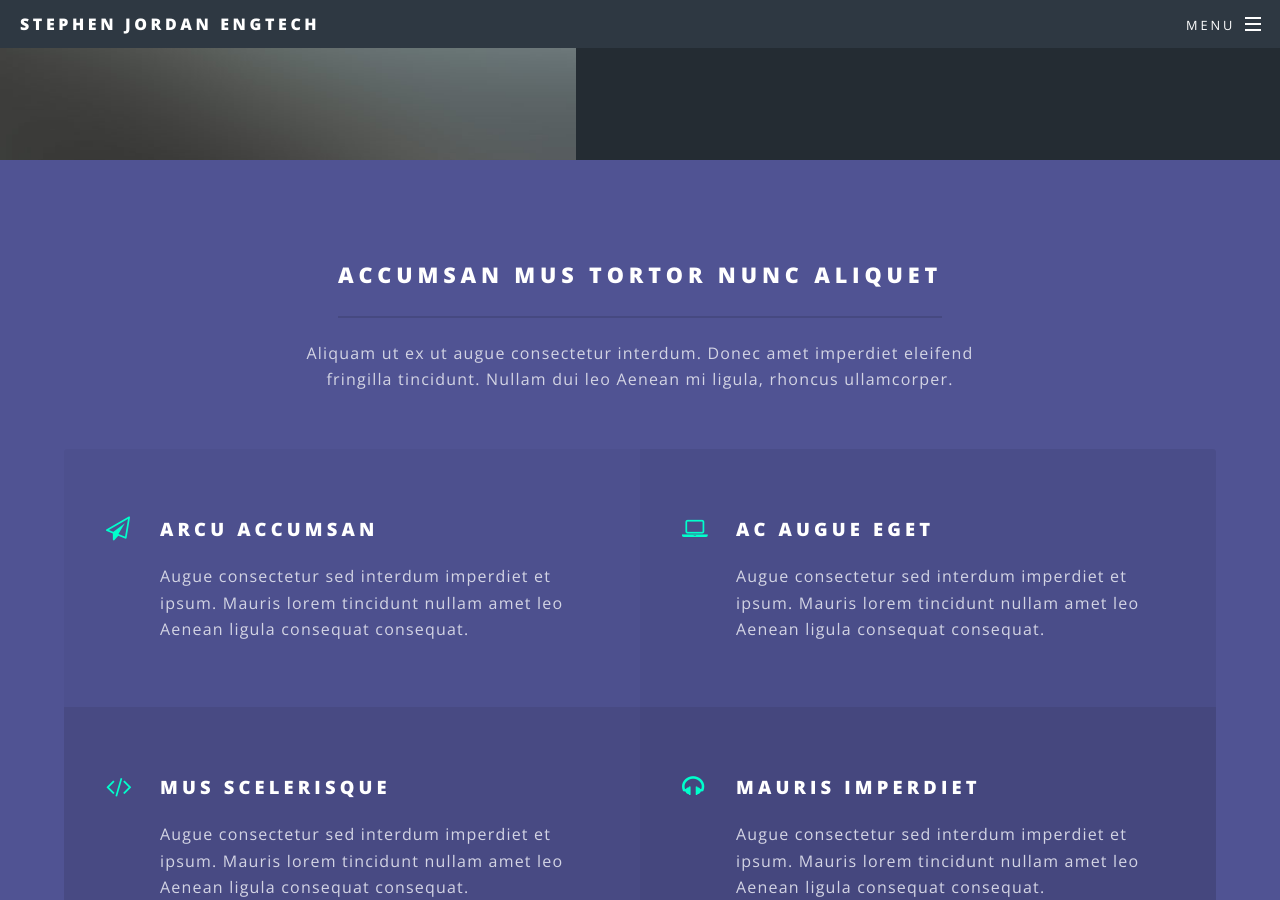
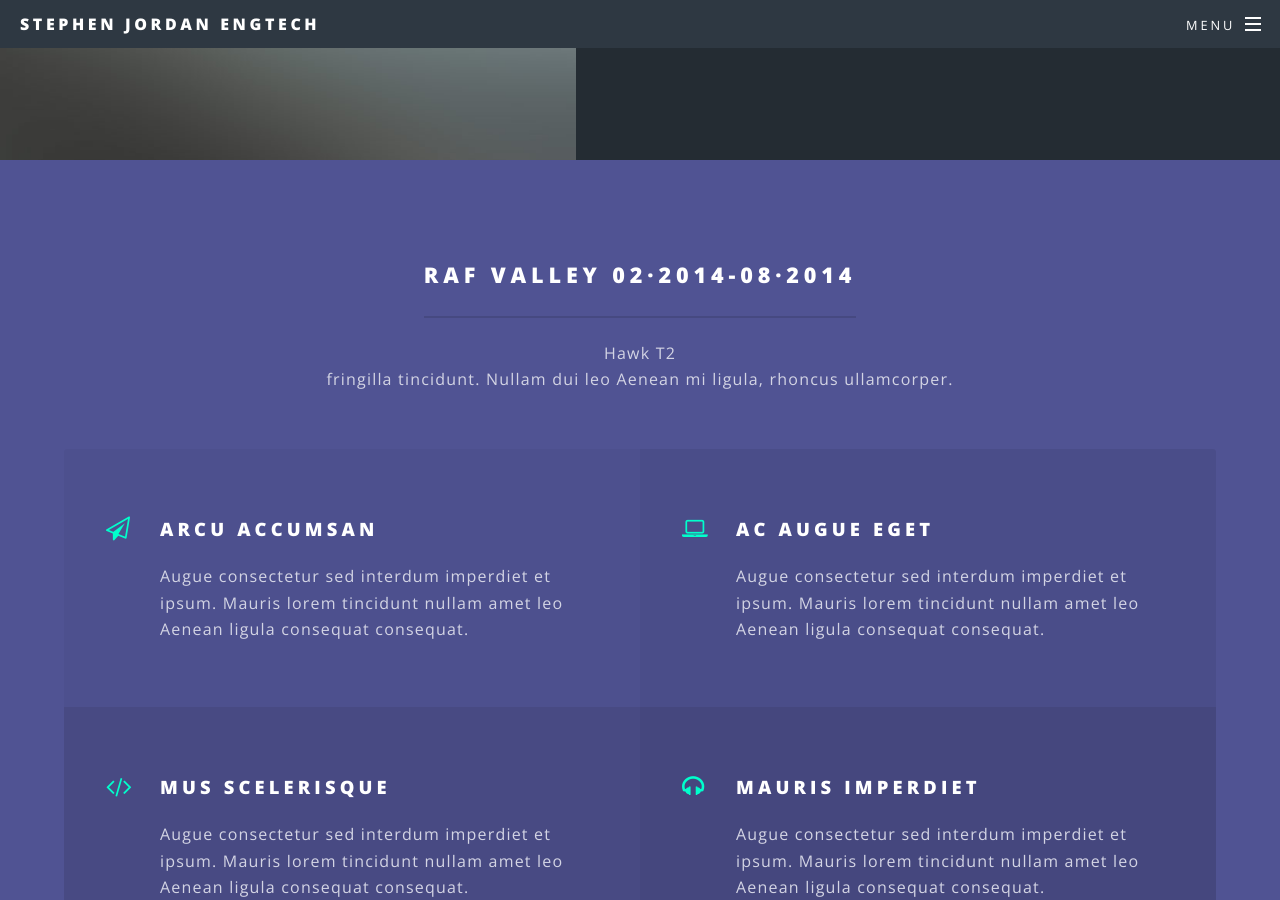
Before and after one commit to SJJUK/SJJUK.github.io, a Jekyll site: the page built from index.html, in a window 1280 px wide and 900 px high, scrolled down 2508 px. Built offline with Jekyll 4.4.1, drawn with Linux system fonts in a browser that asks for light colours; some of the changed text lies outside the part shown.

Commit message:
Update index.html

```diff
--- a/index.html
+++ b/index.html
@@ -34,7 +34,7 @@
 					<section id="two" class="wrapper alt style2">
 						<section class="spotlight">
 							<div class="image"><img src="images/pic01.jpg" alt="" /></div><div class="content">
-								<h2>RAF Coningsby 2014-Present<br />
+								<h2>RAF Coningsby 08·2014-Present<br />
 								Eurofighter Typhoon</h2>
 								<p>Aliquam ut ex ut augue consectetur interdum. Donec hendrerit imperdiet. Mauris eleifend fringilla nullam aenean mi ligula.</p>
 							</div>
@@ -59,8 +59,8 @@
 					<section id="three" class="wrapper style3 special">
 						<div class="inner">
 							<header class="major">
-								<h2>Accumsan mus tortor nunc aliquet</h2>
-								<p>Aliquam ut ex ut augue consectetur interdum. Donec amet imperdiet eleifend<br />
+								<h2>RAF Valley 02·2014-08·2014</h2>
+								<p>Hawk T2<br />
 								fringilla tincidunt. Nullam dui leo Aenean mi ligula, rhoncus ullamcorper.</p>
 							</header>
 							<ul class="features">
```
